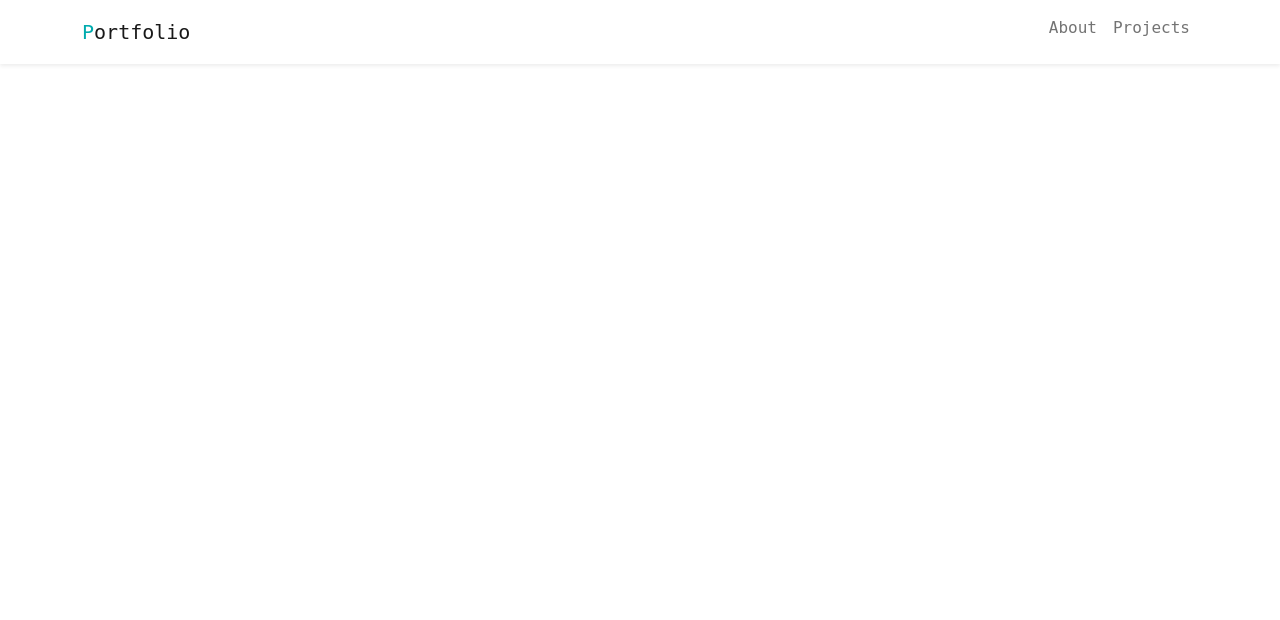
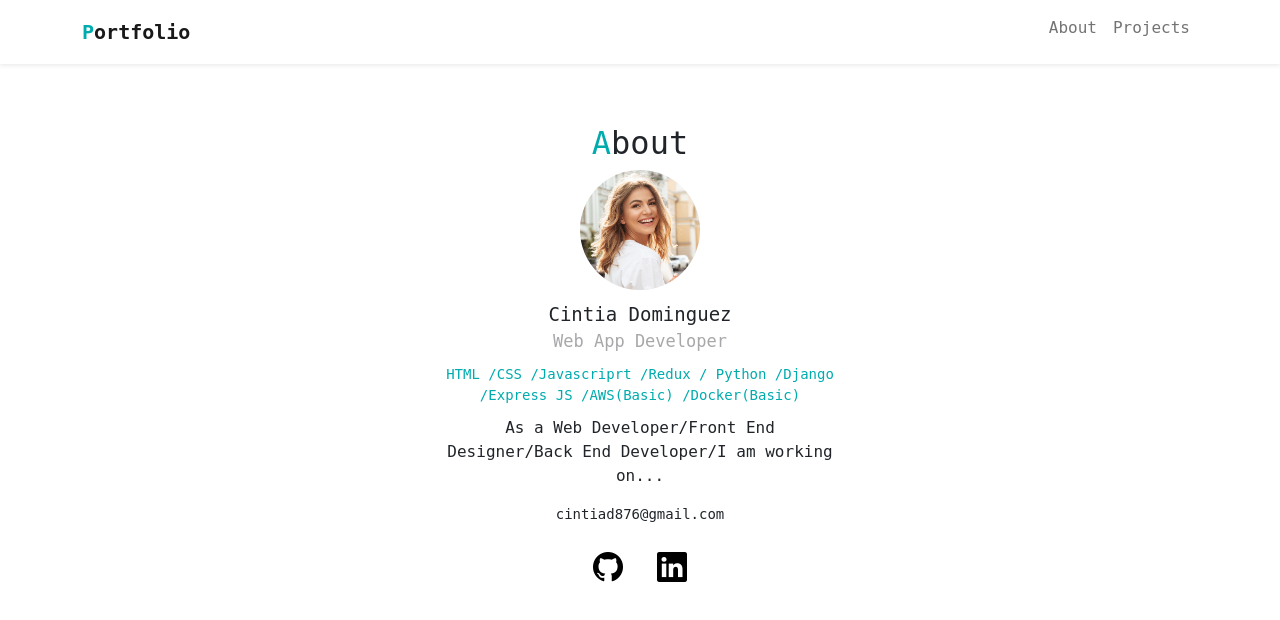
Before and after one commit to cintiad876/Portfolio, a plain HTML site: page index.html in a window 1280 px wide. Drawn offline with nearby package versions, Linux system fonts and the light colour scheme.

Commit message:
Added the about section also did some designing

```diff
--- a/index.html
+++ b/index.html
@@ -3,6 +3,7 @@
 <head>
     <meta charset="utf-8">
     <meta name="viewport" content="width=device-width, initial-scale=1.0">
+    <link rel="stylesheet" href="https://cdn.jsdelivr.net/npm/bootstrap-icons@1.9.1/font/bootstrap-icons.css">
     <link rel="icon" type="img/png" href="img/logo.png" />
     <link href="https://cdn.jsdelivr.net/npm/bootstrap@5.2.2/dist/css/bootstrap.min.css" rel="stylesheet" integrity="sha384-Zenh87qX5JnK2Jl0vWa8Ck2rdkQ2Bzep5IDxbcnCeuOxjzrPF/et3URy9Bv1WTRi" crossorigin="anonymous">
     <link rel="stylesheet" href="style.css">
@@ -31,6 +32,21 @@
           </div>
         </div>
       </nav>
+
+      <div id="about">
+        <h2><span class= "font-primary">A</span>bout</h2>
+        <img src="img/sample-woman.jpg">
+        <div class="name">Cintia Dominguez</div>
+        <div class="vocation">Web App Developer</div>
+        <div class="skills">HTML /CSS /Javascriprt /Redux / Python /Django /Express JS /AWS(Basic) /Docker(Basic)</div>
+        <p>
+            As a Web Developer/Front End Designer/Back End Developer/I am working on...
+        </p>
+        <div class="email">cintiad876@gmail.com</div>
+        <div class="icons">
+            <a href="#"><i class="bi bi-github"></i></a>
+            <a href ="#"><i class="bi bi-linkedin ms-3" ></i></a>
+        </div>
       <script src="https://cdn.jsdelivr.net/npm/bootstrap@5.2.2/dist/js/bootstrap.bundle.min.js" integrity="sha384-OERcA2EqjJCMA+/3y+gxIOqMEjwtxJY7qPCqsdltbNJuaOe923+mo//f6V8Qbsw3" crossorigin="anonymous"></script>
 </body>
 </html>
--- a/style.css
+++ b/style.css
@@ -12,7 +12,54 @@ body{
     color: #00abae
 }
 
-.title.icon{
+.title-icon{
     font-size: 20px;
     font-weight: bold;
 }
+/*****************
+
+ABOUT
+
+******************/
+
+#about {
+    margin:60px auto;
+    max-width: 400px;
+    text-align: center;
+
+}
+
+#about img{
+    border-radius: 50%;
+    width: 120px;
+    margin-bottom: 10px;
+}
+#about .name{
+font-size:19px;
+}
+
+#about .vocation{
+    font-size: 17px;
+    color: #A8A8AB;
+    margin-bottom: 10px;
+}
+
+#about .skills{
+    font-size: 14px;
+    color: #00abae;
+    margin-bottom: 10px;
+}
+
+#about .email{
+ margin-top: 14px;
+ font-size: 14px;
+}
+
+#about .icons{
+    margin-top: 20px;
+    font-size: 30px;
+}
+
+#about .icons a{
+    color: #000;
+}
```
